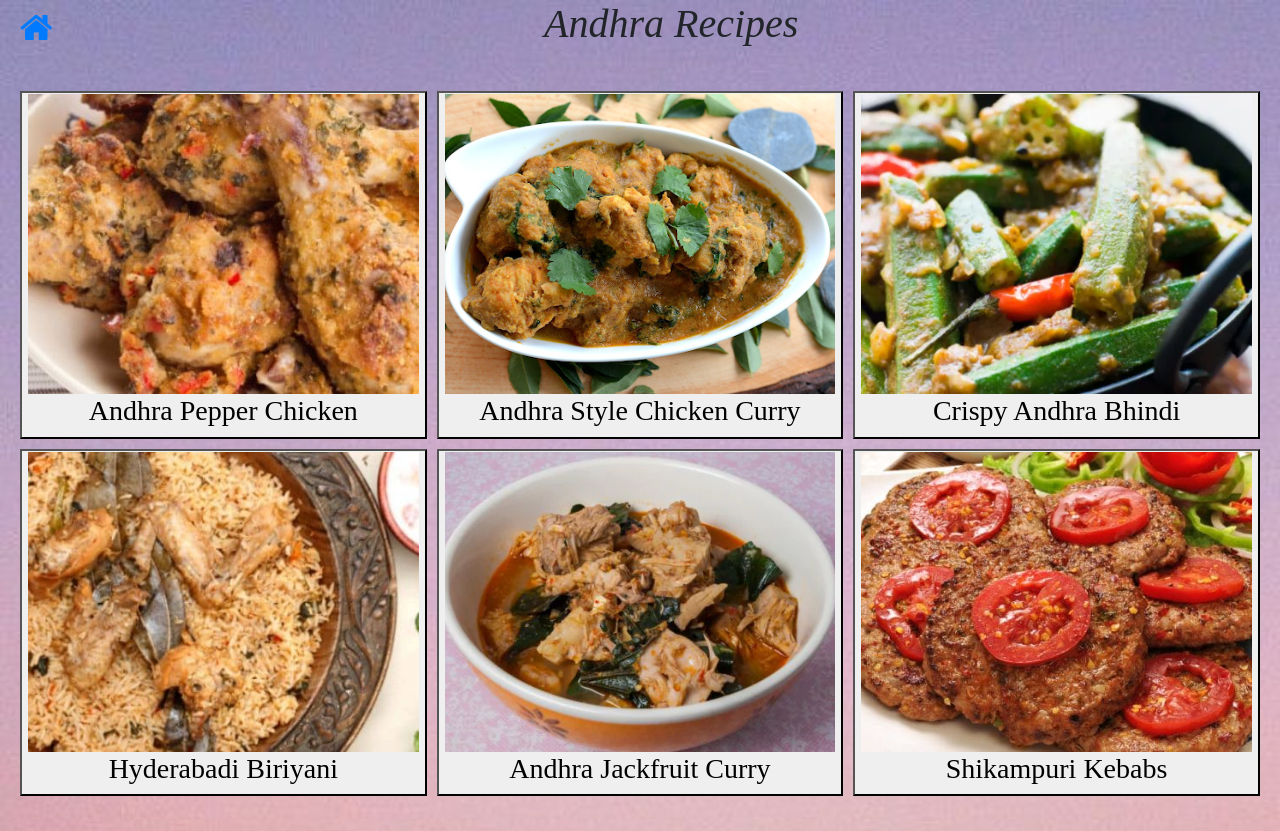
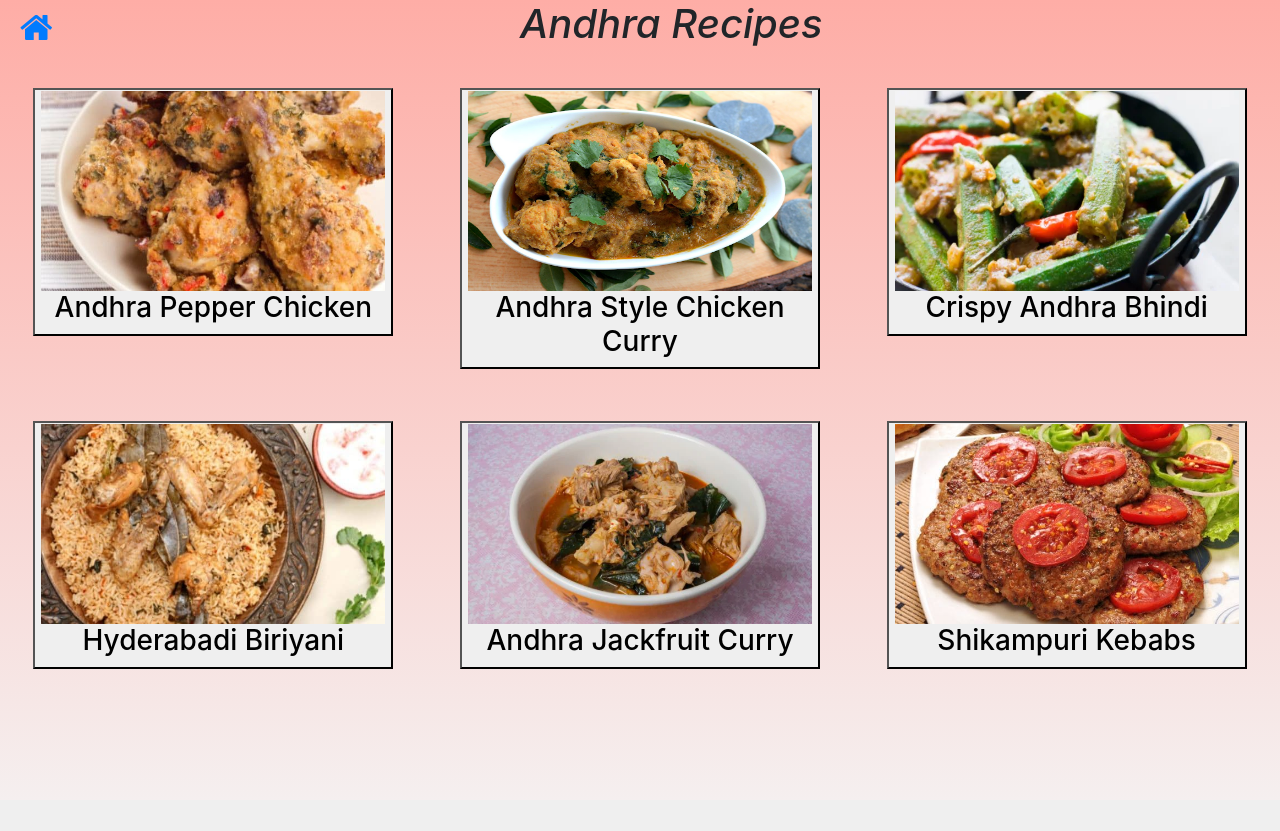
Before and after one commit to Dhar15/All-Recipe, a Django app: page /all_recipe/indian/andhra in a window 1280 px wide. After the commit the page ends 669 px from the top, so only its background shows below. Run offline with Django 3.2, Linux system fonts and the light colour scheme; some libraries are stand-ins or nearby versions; some web fonts are replaced.

Commit message:
Update andhra.html

```diff
--- a/all_recipe/templates/all_recipe/indian/andhra.html
+++ b/all_recipe/templates/all_recipe/indian/andhra.html
@@ -3,6 +3,36 @@
 
 {% block title %}
     Andhra Dishes
+{% endblock %}
+
+{% block css %}
+    <style>
+        body {
+            background-image: linear-gradient(#feada6, #f5efef);
+            background-repeat: no-repeat;
+            background-size: cover;
+            background-attachment: fixed;
+            background-position: center center;
+        }
+
+        .flex-container {
+            display: flex;
+            flex-wrap: wrap;
+        }
+
+        .flex-container > div {
+            width: 400px;
+            padding: 20px;
+            margin: 0 auto;
+            margin-top: 12px;
+            text-align: center;
+            font-size: 30px;
+        }
+
+        img {
+            height: 200px;
+        }
+    </style>
 {% endblock %}
 
 {% block body %}
@@ -11,49 +41,43 @@
 
     <h1 style="text-align:center; font-style: italic;"> Andhra Recipes </h1>
 
-    <div style="padding: 30px;">
-
-        <div class="row">
-            <div class="column">
+    <div class="flex-container">
+        <div>
             <button onclick="window.location='{% url 'pepperChicken' %}';">
             <img src="{% static 'all_recipe/images/andhra/Andhra Pepper Chicken.png' %}" alt="Pepper Chicken" style="width:100%">
             <h3> Andhra Pepper Chicken </h3>
             </button>
         </div>
-            <div class="column">
+        <div>
             <button onclick="window.location='{% url 'andhraChicken' %}';">
             <img src="{% static 'all_recipe/images/andhra/Andhra Style Chicken Curry.png' %}" alt="Chicken Curry" style="width:100%">
             <h3> Andhra Style Chicken Curry </h3>
             </button>
         </div>
-            <div class="column">
+        <div>
             <button onclick="window.location='{% url 'andhraBhindi' %}';">
             <img src="{% static 'all_recipe/images/andhra/Crispy Andhra Bhindi.png' %}" alt="Bhindi" style="width:100%">
             <h3> Crispy Andhra Bhindi </h3>
             </button>
         </div>
-        </div>
-
-        <div class="row">
-            <div class="column">
+        <div>
             <button onclick="window.location='{% url 'hyderabadiBiriyani' %}';">
             <img src="{% static 'all_recipe/images/andhra/Hyderabadi Biriyani.png' %}" alt="Hyderabadi Biriyani" style="width:100%">
             <h3> Hyderabadi Biriyani </h3>
             </button>
         </div>
-            <div class="column">
+        <div>
             <button onclick="window.location='{% url 'panasaPuttu' %}';">
             <img src="{% static 'all_recipe/images/andhra/Panasa Puttu Koora (Andhra Jackfruit Curry).png' %}" alt="Jackfruit Curry" style="width:100%">
             <h3> Andhra Jackfruit Curry </h3>
             </button>
         </div>
-            <div class="column">
+        <div>
             <button onclick="window.location='{% url 'kebabs' %}';">
                 <img src="{% static 'all_recipe/images/andhra/Shikampuri Kebabs.png' %}" alt="Kebabs" style="width:100%">
                 <h3> Shikampuri Kebabs </h3>
                 </button>
         </div>
     </div>
-    </div>
 
 {% endblock %}
```
Lines whose indentation alone changed are shown as unchanged.
